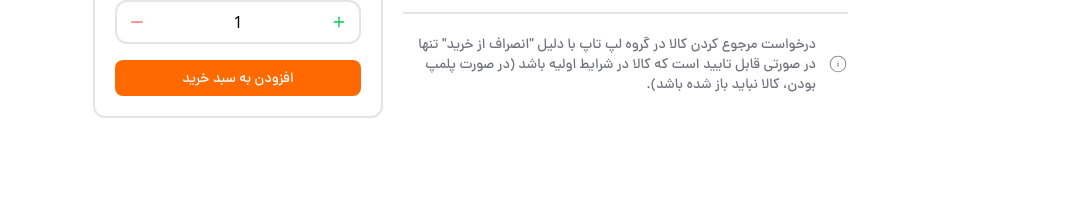
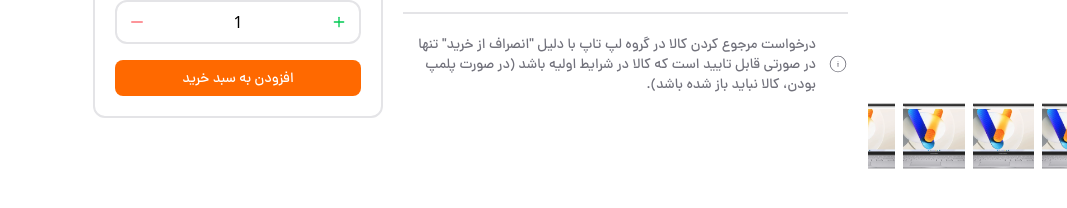
Before and after one commit to aminghoreishi/DigiMarket, a Next.js app: page /singleProduct in a window 1280 px wide. Shown: the part 476-684 px from the top of the page, without its empty margins (213-1280 px from the left). Built offline with nearby package versions, Linux system fonts and the light colour scheme; no server answers; the database is empty.

Commit message:
fix: enhance CartAdd and CartAddCount components with select-none class for improved user interaction

```diff
--- a/src/components/template/SingleProduct/Cart/CartAdd.tsx
+++ b/src/components/template/SingleProduct/Cart/CartAdd.tsx
@@ -4,7 +4,7 @@ import { BsTruck } from "react-icons/bs";
 import CartAddCount from "./CartAddCount";
 function CartAdd() {
   return (
-    <div className="mt-5">
+    <div className="mt-5 select-none">
       <div className="rounded-xl border-2 border-zinc-200 p-5 space-y-4">
         <div className="flex items-center text-sm font-danaMed border-b-2 pb-4 gap-2 border-zinc-200">
           <SiAdguard size={20} className="text-green-500 " />
--- a/src/components/template/SingleProduct/Cart/CartAddCount.tsx
+++ b/src/components/template/SingleProduct/Cart/CartAddCount.tsx
@@ -9,7 +9,7 @@ function CartAddCount() {
       <div onClick={() => setCount(count + 1)}>
         <FiPlus className="cursor-pointer text-green-500" />
       </div>
-      <div>{count}</div>
+      <div className="select-none">{count}</div>
       <div onClick={() => setCount(count - 1)}>
         <AiOutlineMinus className="cursor-pointer text-red-500" />
       </div>
--- a/src/components/template/SingleProduct/SwiperImage/SwiperImage.tsx
+++ b/src/components/template/SingleProduct/SwiperImage/SwiperImage.tsx
@@ -27,6 +27,90 @@ function SwiperImage() {
           modules={[FreeMode, Navigation, Thumbs]}
           className="mySwiper2"
         >
+          <SwiperSlide>
+            <div className="w-full h-56 sm:h-72 md:h-96 lg:h-[400px] relative">
+              <Image
+                src="/image/laptop.webp"
+                alt="gallery"
+                fill
+                className="object-cover"
+                sizes="(max-width: 640px) 100vw, (max-width: 1024px) 80vw, 400px"
+                priority
+              />
+            </div>
+          </SwiperSlide>
+          <SwiperSlide>
+            <div className="w-full h-56 sm:h-72 md:h-96 lg:h-[400px] relative">
+              <Image
+                src="/image/laptop.webp"
+                alt="gallery"
+                fill
+                className="object-cover"
+                sizes="(max-width: 640px) 100vw, (max-width: 1024px) 80vw, 400px"
+                priority
+              />
+            </div>
+          </SwiperSlide>
+          <SwiperSlide>
+            <div className="w-full h-56 sm:h-72 md:h-96 lg:h-[400px] relative">
+              <Image
+                src="/image/laptop.webp"
+                alt="gallery"
+                fill
+                className="object-cover"
+                sizes="(max-width: 640px) 100vw, (max-width: 1024px) 80vw, 400px"
+                priority
+              />
+            </div>
+          </SwiperSlide>
+          <SwiperSlide>
+            <div className="w-full h-56 sm:h-72 md:h-96 lg:h-[400px] relative">
+              <Image
+                src="/image/laptop.webp"
+                alt="gallery"
+                fill
+                className="object-cover"
+                sizes="(max-width: 640px) 100vw, (max-width: 1024px) 80vw, 400px"
+                priority
+              />
+            </div>
+          </SwiperSlide>
+          <SwiperSlide>
+            <div className="w-full h-56 sm:h-72 md:h-96 lg:h-[400px] relative">
+              <Image
+                src="/image/laptop.webp"
+                alt="gallery"
+                fill
+                className="object-cover"
+                sizes="(max-width: 640px) 100vw, (max-width: 1024px) 80vw, 400px"
+                priority
+              />
+            </div>
+          </SwiperSlide>
+          <SwiperSlide>
+            <div className="w-full h-56 sm:h-72 md:h-96 lg:h-[400px] relative">
+              <Image
+                src="/image/laptop.webp"
+                alt="gallery"
+                fill
+                className="object-cover"
+                sizes="(max-width: 640px) 100vw, (max-width: 1024px) 80vw, 400px"
+                priority
+              />
+            </div>
+          </SwiperSlide>
+          <SwiperSlide>
+            <div className="w-full h-56 sm:h-72 md:h-96 lg:h-[400px] relative">
+              <Image
+                src="/image/laptop.webp"
+                alt="gallery"
+                fill
+                className="object-cover"
+                sizes="(max-width: 640px) 100vw, (max-width: 1024px) 80vw, 400px"
+                priority
+              />
+            </div>
+          </SwiperSlide>
           <SwiperSlide>
             <div className="w-full h-56 sm:h-72 md:h-96 lg:h-[400px] relative">
               <Image
@@ -70,23 +154,25 @@ function SwiperImage() {
         modules={[FreeMode, Navigation, Thumbs]}
         className="mySwiper mt-4"
         breakpoints={{
-                    320: { slidesPerView: 3 },
-                    480: { slidesPerView: 4 },
-                    768: { slidesPerView: 5 },
-                    1024: { slidesPerView: 6 },
+          320: { slidesPerView: 3.5 },
+          480: { slidesPerView: 4.5 },
+          768: { slidesPerView: 5.5 },
+          1024: { slidesPerView: 6.5 },
         }}
       >
-                <SwiperSlide>
+        {Array.from({ length: 8 }).map((_, i) => (
+          <SwiperSlide key={i}>
             <div className="w-full h-20 sm:h-24 md:h-28 relative rounded overflow-hidden">
               <Image
                 src="/image/laptop.webp"
-                            alt="thumb"
+                alt={`thumb-${i}`}
                 fill
                 className="object-cover"
                 sizes="80px"
               />
             </div>
           </SwiperSlide>
+        ))}
 
         {/* add more thumbnail slides as needed */}
       </Swiper>
```
Lines whose indentation alone changed are shown as unchanged.
